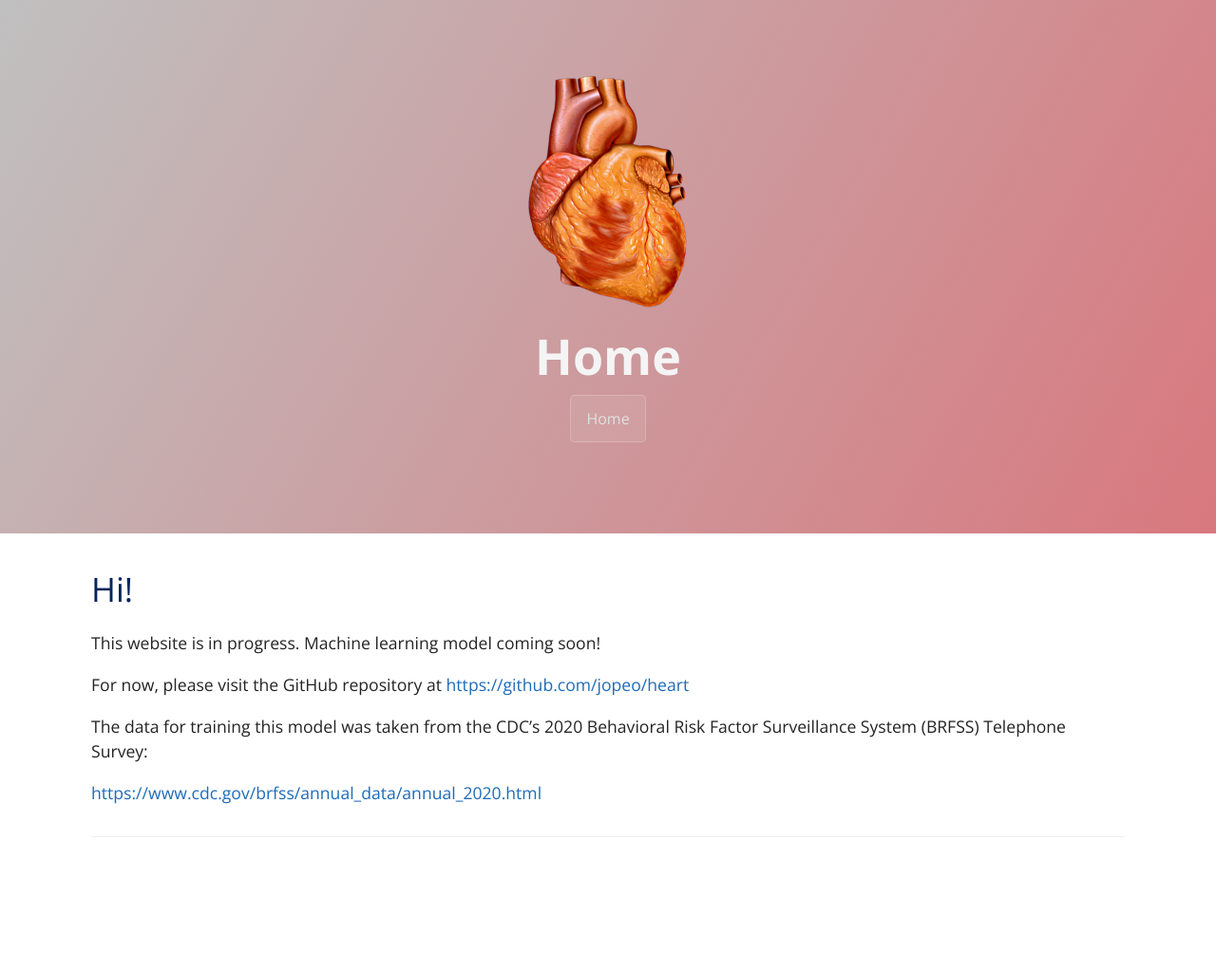
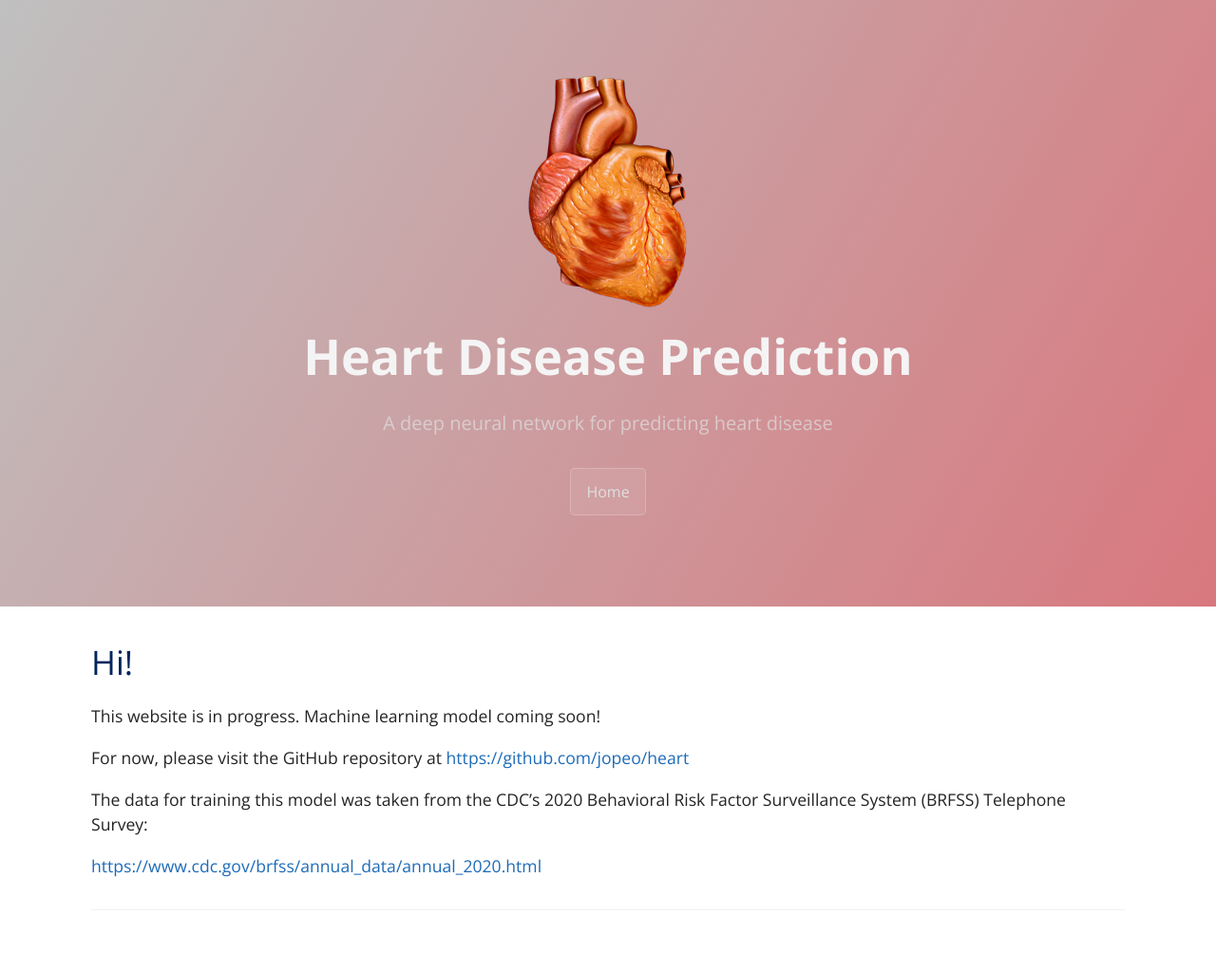
Before and after one commit to jopeo/heart, a Jekyll site: the page built from index.md, in a window 1280 px wide. Shown: the whole page at 95% size. Built offline with Jekyll 4.4.1, drawn with Linux system fonts in a browser that asks for light colours; before the commit the page ends 946 px from its top, so only the background shows below that.

Commit message:
update home

```diff
--- a/index.md
+++ b/index.md
@@ -1,5 +1,6 @@
 ---
-title: Home
+title: Heart Disease Prediction
+description: A deep neural network for predicting heart disease
 layout: template
 filename: index
 ---
```
